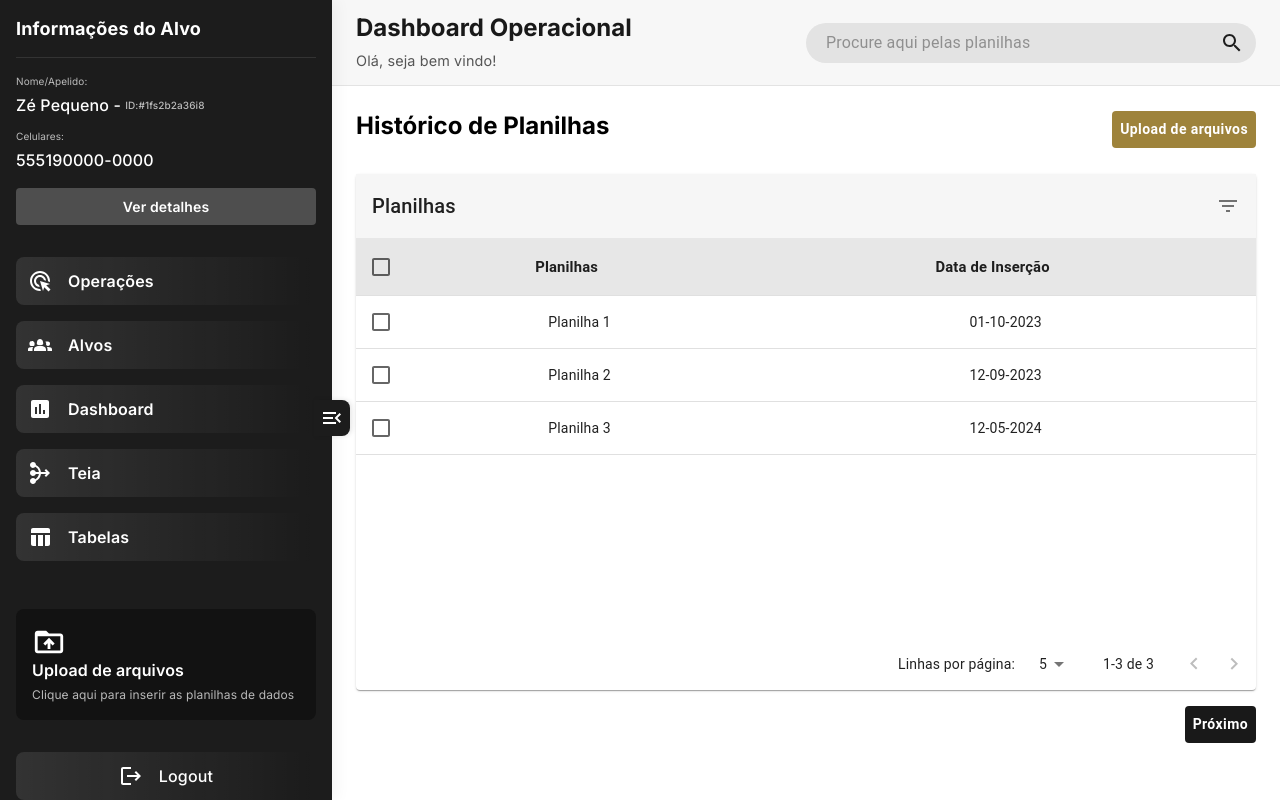
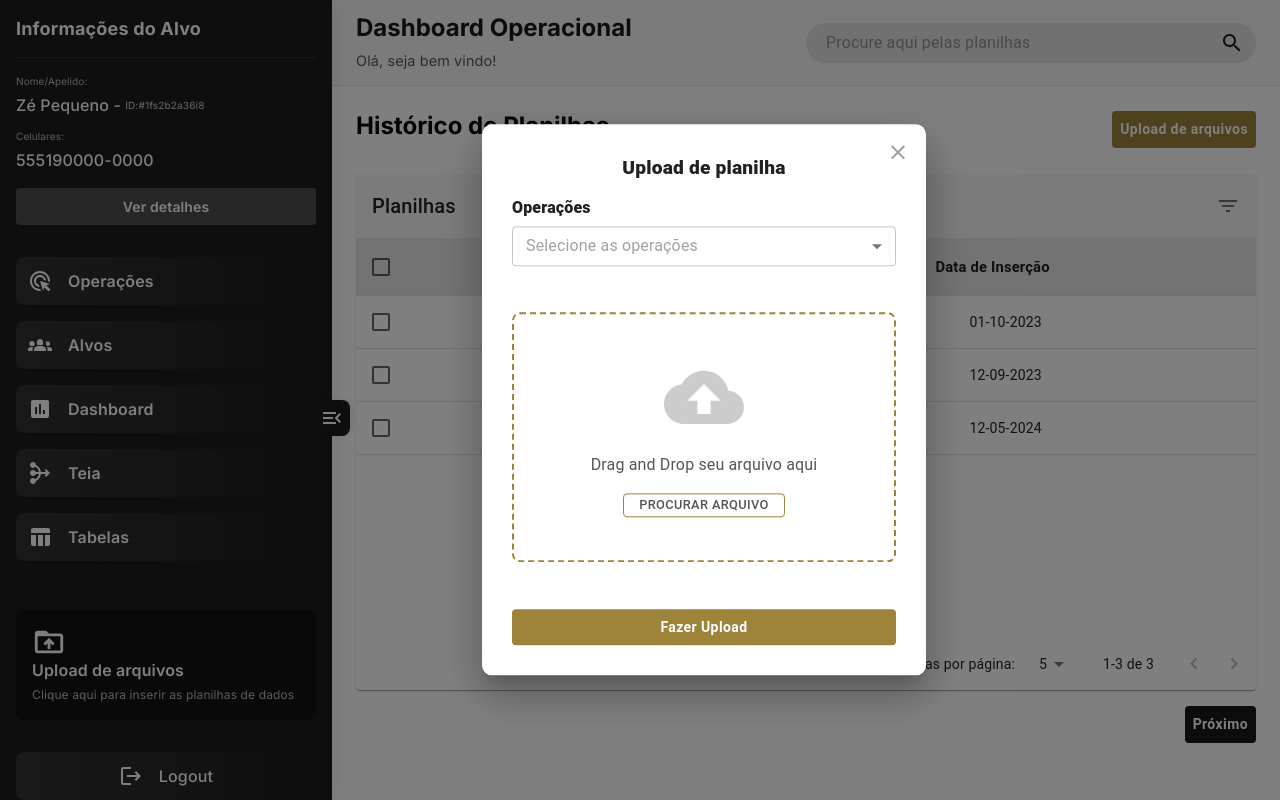
Before and after one commit to lucasdellatorre/dashboard-operacional-frontend, a React (Vite) app: page /planilhas in a window 1280 px wide. Both pictures are taken after a click on the button "Upload de arquivos". Built offline with nearby package versions, Linux system fonts and the light colour scheme.

Commit message:
add: uploadModal

```diff
--- /dev/null
+++ b/src/components/modal/uploadWorksheetModal.tsx
@@ -0,0 +1,190 @@
+import { Box, Button, Dialog, IconButton, Typography } from "@mui/material";
+import React from "react";
+import { Controller, useForm } from "react-hook-form";
+import { zodResolver } from "@hookform/resolvers/zod";
+import CloseIcon from "@mui/icons-material/Close";
+import { z } from "zod";
+import UploadAreaInput from "../uploadAreaInput";
+import MultiSelect from "../multiSelect";
+
+const uploadModalSchema = z.object({
+  uploadFile: z
+    .string({
+      required_error: "O upload de arquivo é obrigatório",
+    })
+    .min(1, "O upload de arquivo não pode estar vazio"),
+  operations: z
+    .array(z.string())
+    .min(1, "Deve fornecer pelo menos uma operação")
+    .nonempty("Lista de operações não pode estar vazia"),
+});
+
+interface UploadModalProps {
+  isOpen: boolean;
+  onClose: () => void;
+}
+type uploadModalSchemaType = z.infer<typeof uploadModalSchema>;
+const UploadWorksheetModal: React.FC<UploadModalProps> = ({
+  isOpen,
+  onClose,
+}) => {
+  const operation = [
+    "Operação A",
+    "Operação B",
+    "Operação C",
+    "Operação D",
+    "Operação E",
+    "Operação F",
+    "Operação G",
+    "Operação H",
+  ];
+  const handleChangeOperations = (selected: string[]) => {
+    setValue("operations", selected as [string, ...string[]]);
+  };
+  const handleFileSelected = (file: File) => {
+    setValue("uploadFile", file.name);
+  };
+  const {
+    control,
+    handleSubmit,
+    reset,
+    setValue,
+    formState: { errors },
+  } = useForm<uploadModalSchemaType>({
+    mode: "all",
+    resolver: zodResolver(uploadModalSchema),
+    defaultValues: {
+      uploadFile: "",
+      operations: [],
+    },
+  });
+
+  return (
+    <Dialog
+      sx={{
+        "& .MuiDialog-paper": {
+          borderRadius: "10px",
+          padding: "1.875rem",
+          position: "absolute",
+          top: "50%",
+          left: "55%",
+          transform: "translate(-50%, -50%)",
+          margin: 0,
+        },
+      }}
+      open={isOpen}
+      onClose={onClose}
+      fullWidth
+      maxWidth="xs"
+    >
+      <IconButton
+        aria-label="close"
+        onClick={onClose}
+        sx={(theme) => ({
+          position: "absolute",
+          right: 8,
+          top: 8,
+          color: theme.palette.grey[500],
+        })}
+      >
+        <CloseIcon />
+      </IconButton>
+      <Box
+        alignItems={"center"}
+        display="flex"
+        flexDirection="column"
+        marginBottom={"0.8rem"}
+      >
+        <Typography sx={{ fontWeight: "900", fontSize: "1.2rem" }}>
+          Upload de planilha
+        </Typography>
+      </Box>
+      <Box
+        display={"flex"}
+        flexDirection="column"
+        gap="1rem"
+        alignItems={"center"}
+      >
+        <Box
+          sx={{ width: "100%" }}
+          display={"flex"}
+          flexDirection="column"
+          gap="0.4rem"
+        >
+          <Typography sx={{ fontWeight: "800", fontSize: "1rem" }}>
+            Operações
+          </Typography>
+          <Controller
+            control={control}
+            name={"operations"}
+            render={({ field }) => (
+              <MultiSelect
+                placeholder="Selecione as operações"
+                height="2.5rem"
+                options={operation}
+                selectedOptions={field.value}
+                onChange={(selected) => {
+                  handleChangeOperations(selected);
+                }}
+              />
+            )}
+          />
+
+          <Box sx={{ height: "1.5rem" }}>
+            {errors.operations && (
+              <Typography color="error" variant="caption">
+                {typeof errors.operations === "string"
+                  ? errors.operations
+                  : errors.operations.message || "A operação é obrigatória"}
+              </Typography>
+            )}
+          </Box>
+        </Box>
+
+        <Box
+          sx={{ width: "100%" }}
+          display={"flex"}
+          flexDirection="column"
+          gap="0.4rem"
+        >
+          <Controller
+            control={control}
+            name={"uploadFile"}
+            render={({ field }) => (
+              <UploadAreaInput onFileSelect={handleFileSelected} />
+            )}
+          />
+
+          <Box sx={{ height: "1.5rem" }}>
+            {errors.uploadFile && (
+              <Typography color="error" variant="caption">
+                {typeof errors.uploadFile === "string"
+                  ? errors.uploadFile
+                  : errors.uploadFile.message || "A operação é obrigatória"}
+              </Typography>
+            )}
+          </Box>
+        </Box>
+
+        <Button
+          onClick={handleSubmit((data) => {
+            console.log(data);
+            reset();
+            onClose();
+          })}
+          sx={{
+            bgcolor: "customButton.gold",
+            color: "customText.white",
+            textTransform: "none",
+            fontWeight: 600,
+            width: "100%",
+          }}
+        >
+          Fazer Upload
+        </Button>
+      </Box>
+    </Dialog>
+  );
+};
+
+export default UploadWorksheetModal;
--- /dev/null
+++ b/src/components/uploadAreaInput.tsx
@@ -0,0 +1,62 @@
+import { Box, Button, Typography } from "@mui/material";
+import React from "react";
+import CloudUploadIcon from "@mui/icons-material/CloudUpload";
+
+interface UploadAreaInputProps {
+  onFileSelect: (file: File) => void;
+}
+
+const UploadAreaInput: React.FC<UploadAreaInputProps> = ({ onFileSelect }) => {
+  const handleFileSelect = (e: React.ChangeEvent<HTMLInputElement>) => {
+    if (e.target.files && e.target.files.length > 0) {
+      const selectedFile = e.target.files[0];
+      console.log(selectedFile);
+      onFileSelect(selectedFile);
+    }
+  };
+
+  return (
+    <Box
+      sx={{
+        border: "2px dashed #9E833B",
+        borderRadius: 2,
+        padding: 4,
+        display: "flex",
+        flexDirection: "column",
+        alignItems: "center",
+        justifyContent: "center",
+        backgroundColor: "#fff",
+        minHeight: 250,
+      }}
+    >
+      <input
+        type="file"
+        id="file-upload"
+        style={{ display: "none" }}
+        onChange={handleFileSelect}
+      />
+
+      <CloudUploadIcon sx={{ fontSize: 80, color: "#ccc", mb: 2 }} />
+
+      <Typography fontSize={"1rem"} sx={{ color: "#555", mb: 2 }}>
+        Drag and Drop seu arquivo aqui
+      </Typography>
+
+      <Button
+        variant="outlined"
+        component="label"
+        htmlFor="file-upload"
+        sx={{
+          borderColor: "customButton.gold",
+          color: "#555",
+          height: "1.5rem",
+          fontSize: "0.8rem",
+        }}
+      >
+        procurar arquivo
+      </Button>
+    </Box>
+  );
+};
+
+export default UploadAreaInput;
--- a/src/routes/Worksheet/index.tsx
+++ b/src/routes/Worksheet/index.tsx
@@ -1,10 +1,11 @@
 import { Box, Button, Typography } from "@mui/material";
-import React from "react";
+import React, { useState } from "react";
 import { useNavigate } from "react-router-dom";
 import { GenericData, HeadCell } from "../../interface/table/tableInterface";
 import GenericTable from "../../components/Table/Table";
 import { useWorksheets } from "../../hooks/useWorksheets";
 import { useHeaderInput } from "../../hooks/useHeaderInput";
+import UploadWorksheetModal from "../../components/modal/uploadWorksheetModal";
 
 export interface Worksheet extends GenericData {
   id: number;
@@ -28,6 +29,7 @@ const Worksheet: React.FC = () => {
   const operationsSelected = () => {
     navigate("/operacoes");
   };
+  const [openModal, setOpenModal] = useState<boolean>(false);
   const { headerInputValue } = useHeaderInput();
   const { filteredWorksheets } = useWorksheets({
     searchTerm: headerInputValue,
@@ -51,6 +53,7 @@ const Worksheet: React.FC = () => {
         </Typography>
 
         <Button
+          onClick={() => setOpenModal(true)}
           sx={{
             bgcolor: "customButton.gold",
             color: "customText.white",
@@ -90,6 +93,10 @@ const Worksheet: React.FC = () => {
           Próximo
         </Button>
       </Box>
+      <UploadWorksheetModal
+        isOpen={openModal}
+        onClose={() => setOpenModal(false)}
+      />
     </Box>
   );
 };
```
